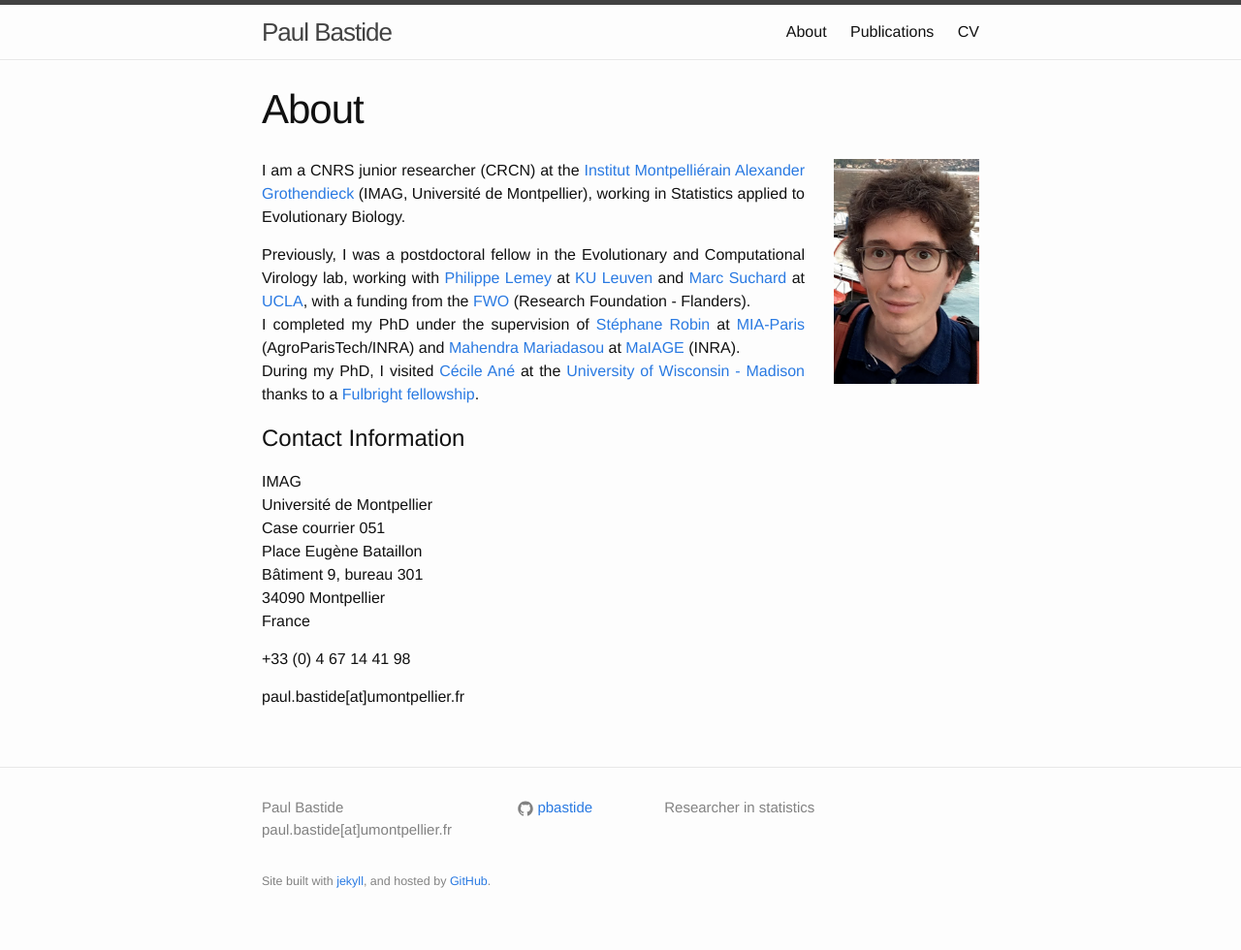
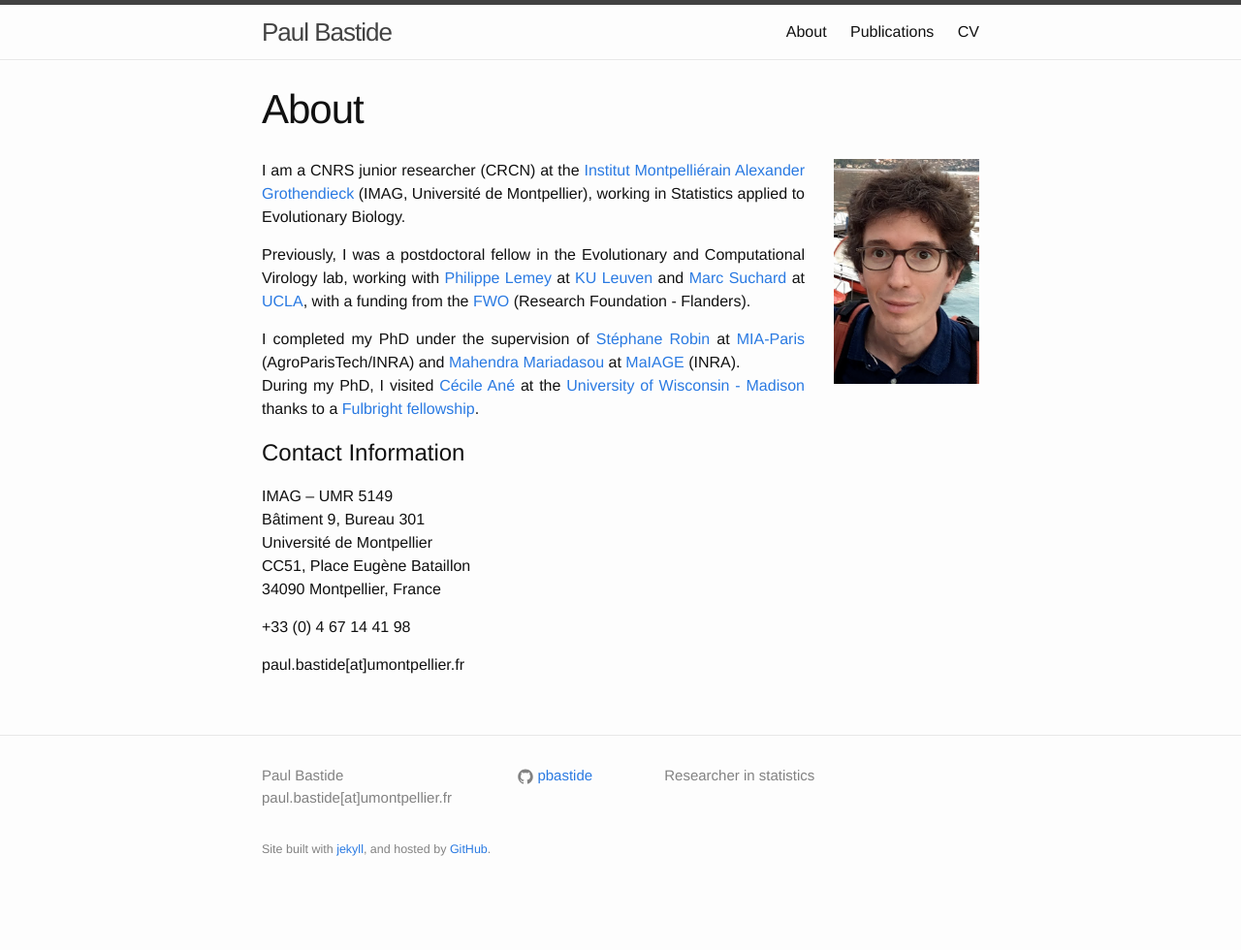
Before and after one commit to pbastide/pbastide.github.io, a Jekyll site: the page built from index.md, in a window 1280 px wide. Shown: the whole page at 97% size. Built offline with Jekyll 4.4.1, drawn with Linux system fonts in a browser that asks for light colours; after the commit the page ends 947 px from its top, so only the background shows below that.

Commit message:
Typo and adress

```diff
--- a/index.md
+++ b/index.md
@@ -10,6 +10,7 @@ I am a CNRS junior researcher (CRCN) at the [Institut Montpelliérain Alexander
 
 Previously, I was a postdoctoral fellow in the Evolutionary and Computational Virology lab,
 working with [Philippe Lemey](https://rega.kuleuven.be/cev/ecv) at [KU Leuven](https://www.kuleuven.be/english/) and [Marc Suchard](https://msuchard.faculty.biomath.ucla.edu/) at [UCLA](http://www.ucla.edu/), with a funding from the [FWO](https://www.fwo.be/en/fellowships-funding/postdoctoral-fellowships/junior-postdoctoral-fellowship/) (Research Foundation - Flanders).
+
 I completed my PhD under the supervision of [Stéphane Robin](https://www6.inrae.fr/mia-paris/Equipes/Membres/Stephane-Robin)
 at [MIA-Paris](https://www6.inrae.fr/mia-paris) (AgroParisTech/INRA)
 and [Mahendra Mariadasou](https://mahendra-mariadassou.github.io/) at [MaIAGE](https://maiage.inrae.fr/) (INRA).
@@ -17,15 +18,14 @@ During my PhD, I visited [Cécile Ané](http://www.stat.wisc.edu/~ane/)
 at the [University of Wisconsin - Madison](http://www.wisc.edu/)
 thanks to a [Fulbright fellowship](http://fulbright-france.org).
 
+
 # Contact Information
 
-IMAG
+IMAG – UMR 5149
+Bâtiment 9, Bureau 301
 Université de Montpellier
-Case courrier 051
-Place Eugène Bataillon
-Bâtiment 9, bureau 301
-34090 Montpellier
-France
+CC51, Place Eugène Bataillon
+34090 Montpellier, France
 
 +33 (0) 4 67 14 41 98
 
```
Also changed, not shown: CV.md (+3 -3 lines).
